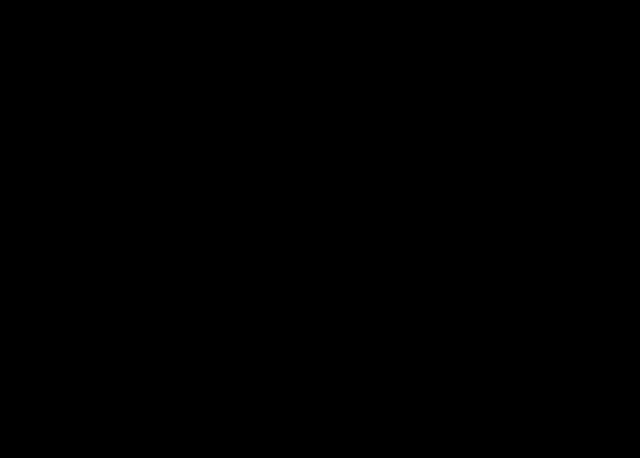
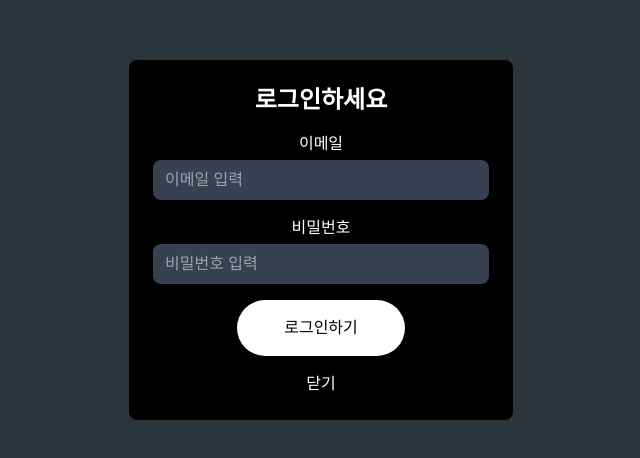
Before and after one commit to Leets-Official/Xcellent-FE, a Next.js app: page /i/flow/login in a window 1280 px wide. Shown: the part 160-618 px from the top of the page, without its empty margins (319-959 px from the left). Built offline with nearby package versions, Linux system fonts and the light colour scheme.

Commit message:
refactor:로그인 모달 ui 수정

```diff
--- a/src/app/(route)/(beforeLogin)/_component/LoginModal.tsx
+++ b/src/app/(route)/(beforeLogin)/_component/LoginModal.tsx
@@ -1,13 +1,10 @@
+// src/app/(route)/(beforeLogin)/_component/LoginModal.tsx
+
 'use client';
 
+import { useState } from 'react';
 import { Login } from '@/app/api/auth/auth';
 import { useRouter } from 'next/navigation';
-import {
-  ChangeEventHandler,
-  FormEventHandler,
-  useEffect,
-  useState,
-} from 'react';
 
 export default function LoginModal() {
   const router = useRouter();
@@ -17,8 +14,11 @@
     message: '',
   });
 
-  // const [loginSuccess, setLoginSuccess] = useState(false);
-  const handleChange: ChangeEventHandler<HTMLInputElement> = e => {
+  const handleClose = () => {
+    router.back(); // 모달 닫을 때 이전 페이지로 돌아가기
+  };
+
+  const handleChange = e => {
     const { name, value } = e.target;
     setFormData(data => ({
       ...data,
@@ -26,7 +26,7 @@
     }));
   };
 
-  const onSubmit: FormEventHandler<HTMLFormElement> = async e => {
+  const onSubmit = async e => {
     e.preventDefault();
 
     try {
@@ -39,8 +39,7 @@
       } else {
         res.json().then(data => {
           alert('로그인 성공!');
-          router.replace('/home');
-          // setLoginSuccess(true);
+          router.replace('/home'); // 로그인 성공 시 홈으로 이동
         });
       }
     } catch (err) {
@@ -50,12 +49,7 @@
         message: '로그인 중 오류가 발생했습니다.',
       }));
     }
-
-    // useEffect(() => {
-    //   if (loginSuccess) {
-    //     router.replace('/home');
-    //   }
-    // }, [loginSuccess, router]);
+  };
 
   return (
     <div
@@ -63,9 +57,7 @@
       style={{ backgroundColor: 'rgba(104, 132, 145, 0.413)' }}
     >
       <div className="bg-black p-6 rounded-lg max-w-sm w-full text-center">
-          <h2 className="text-2xl font-semibold text-white mb-4">
-            로그인하세요
-          </h2>
+        <h2 className="text-2xl font-semibold text-white mb-4">로그인하세요</h2>
 
         <form onSubmit={onSubmit} className="space-y-4">
           <div>
@@ -109,8 +101,14 @@
             로그인하기
           </button>
         </form>
+
+        <button
+          onClick={handleClose} // 닫기 버튼 클릭 시 이전 페이지로 이동
+          className="mt-4 text-white"
+        >
+          닫기
+        </button>
       </div>
     </div>
   );
-  };
 }
--- a/src/app/(route)/(beforeLogin)/i/flow/login/page.tsx
+++ b/src/app/(route)/(beforeLogin)/i/flow/login/page.tsx
@@ -1,4 +1,4 @@
-import LoginModal from '../../../_component/Loginmodal';
+import LoginModal from '@/app/(route)/(beforeLogin)/_component/LoginModal';
 
 export default function Page() {
   return <LoginModal />;
```
Lines whose indentation alone changed are shown as unchanged.
